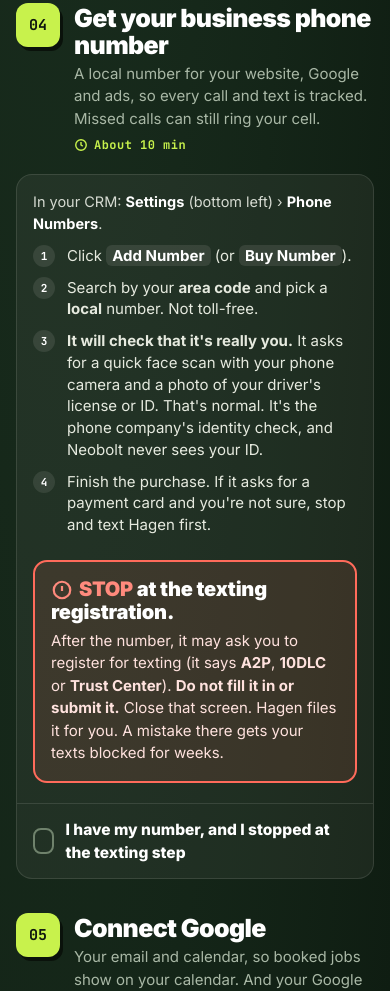
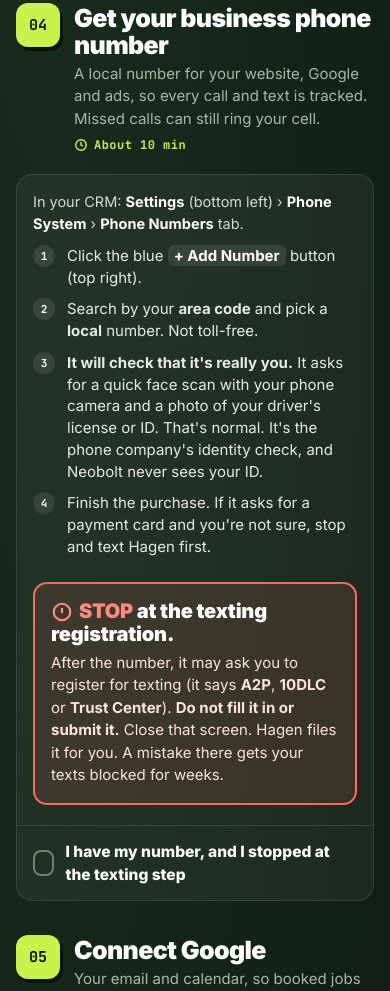
Before and after one commit to Hagenandersen/neobolt-welcome, a plain HTML site: page setup/index.html in a window 390 px wide. Shown: the part 4668-5659 px from the top of the page. Drawn offline with Linux system fonts and the light colour scheme.

Commit message:
setup: match GHL Phone System menu wording
Co-Authored-By: Claude Opus 5.5 <noreply@anthropic.com>

```diff
--- a/setup/index.html
+++ b/setup/index.html
@@ -323,10 +323,10 @@ html,body,#__nuxt .bgCover,.hl_page-preview--content{background:#0f1d12!importan
 </div></div>
 <div class="item" data-item="phone">
 <div class="item-b" style="padding-top:16px">
-<p class="why">In your CRM: <span class="crumb">Settings</span> (bottom left) &rsaquo; <span class="crumb">Phone Numbers</span>.</p>
+<p class="why">In your CRM: <span class="crumb">Settings</span> (bottom left) &rsaquo; <span class="crumb">Phone System</span> &rsaquo; <span class="crumb">Phone Numbers</span> tab.</p>
 <a class="go" data-deep="settings/phone_number" href="#" target="_blank" rel="noopener" hidden><i data-ic="phone"></i>Open Phone Numbers</a>
 <ol class="path">
-<li>Click <kbd>Add Number</kbd> (or <kbd>Buy Number</kbd>).</li>
+<li>Click the blue <kbd>+ Add Number</kbd> button (top right).</li>
 <li>Search by your <b>area code</b> and pick a <b>local</b> number. Not toll-free.</li>
 <li><b>It will check that it's really you.</b> It asks for a quick face scan with your phone camera and a photo of your driver's license or ID. That's normal. It's the phone company's identity check, and Neobolt never sees your ID.</li>
 <li>Finish the purchase. If it asks for a payment card and you're not sure, stop and text Hagen first.</li>
```
